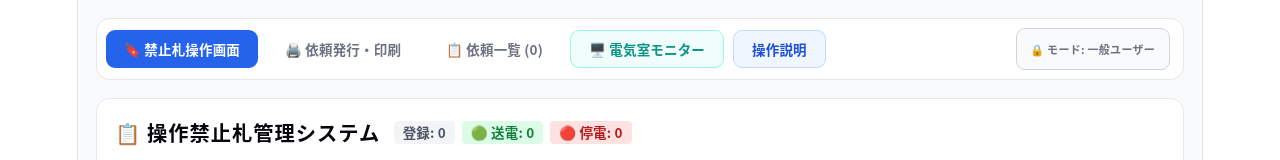
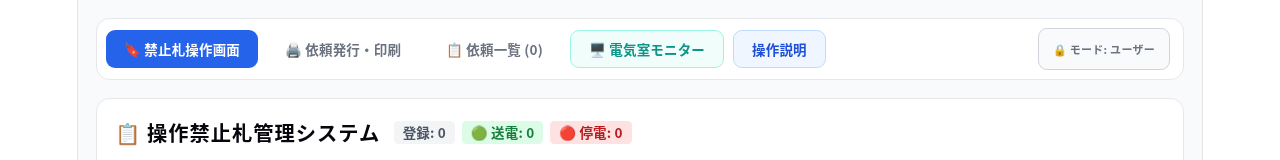
Before and after one commit to nas105397-ux/mccb-manager, a React (Vite) app: page / in a window 1280 px wide. Shown: the top 160 px of the page. Built offline with nearby package versions, Linux system fonts and the light colour scheme; no server answers.

Commit message:
管理者モードのボタン表示を修正: 一般ユーザーのラベルを「ユーザー」に変更し、条件式を簡素化

```diff
--- a/src/App.jsx
+++ b/src/App.jsx
@@ -21,7 +21,7 @@ function AppContent() {
   const controller = useAppController();
   const [openGuidePath, setOpenGuidePath] = useState(null);
   const isOperationScreen = controller.activeTab === "/";
-  const isFixedOperationScreen = isOperationScreen && !controller.isAdmin;
+  const isFixedOperationScreen = isOperationScreen;
   const guideType = useMemo(() => {
     if (controller.activeTab === "/request") return "request";
     if (controller.activeTab === "/request-list") return "requestList";
@@ -131,11 +131,12 @@ function AppContent() {
 
           <button
             onClick={controller.handleToggleAdmin}
-            className={`px-3 py-1.5 rounded-lg text-[11px] font-black tracking-wide border cursor-pointer shadow-sm transition-all whitespace-nowrap mr-1 ${controller.isAdmin ? "bg-amber-50 border-amber-300 text-amber-700 hover:bg-amber-100" : "bg-gray-50 border-gray-300 text-gray-500 hover:bg-gray-100"}`}
+            className={`px-3 py-1.5 rounded-lg text-[11px] font-black tracking-wide border cursor-pointer shadow-sm transition-all whitespace-nowrap mr-1
+                      ${controller.isAdmin ? "bg-amber-50 border-amber-300 text-amber-700 hover:bg-amber-100" : "bg-gray-50 border-gray-300 text-gray-500 hover:bg-gray-100"}`}
           >
             {controller.isAdmin
               ? "🔓 モード: 管理者"
-              : "🔒 モード: 一般ユーザー"}
+              : "🔒 モード: ユーザー"}
           </button>
         </div>
 
```
